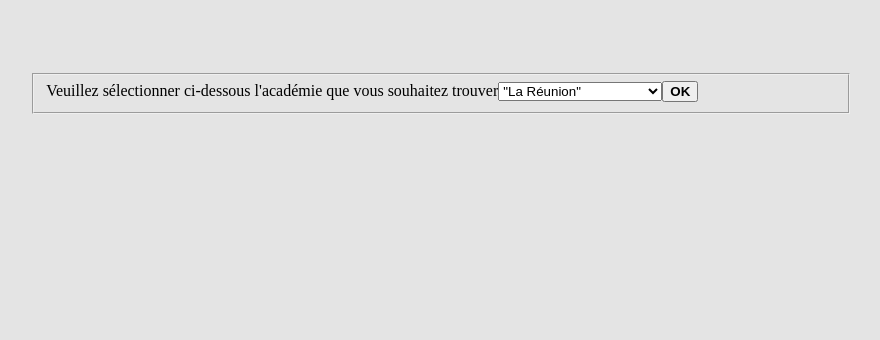
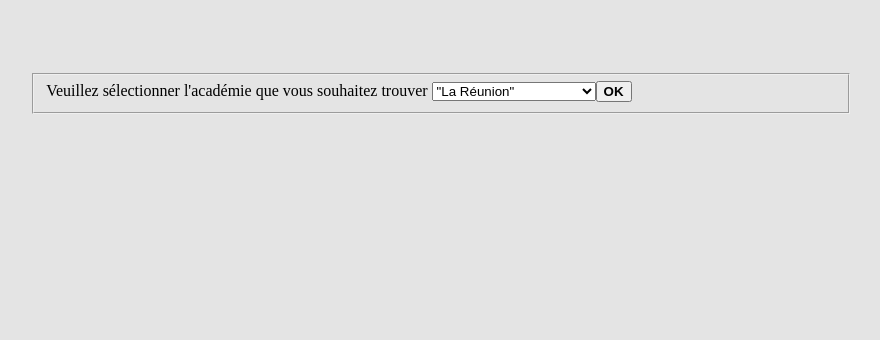
Before and after one commit to franckie242/Dev, a PHP site: page /academie.php in a window 1280 px wide. Shown: the part 135-475 px from the top of the page, without its empty margins (199-1079 px from the left). Run offline with PHP 8.4, Linux system fonts and the light colour scheme.

Commit message:
Update academie.php

```diff
--- a/academie.php
+++ b/academie.php
@@ -22,7 +22,7 @@ unset($tab[0]);
 
 echo "<form action=\"academie.php\" method=\"post\">";
     echo "<fieldset>";
-        echo "<label for=\"academie\">Veuillez sélectionner ci-dessous l'académie que vous souhaitez trouver</label>";
+        echo "<label for=\"academie\">Veuillez sélectionner l'académie que vous souhaitez trouver </label>";
         echo "<select name=\"academie\" id=\"academie\">";
 
 foreach($tab as $val){
```
